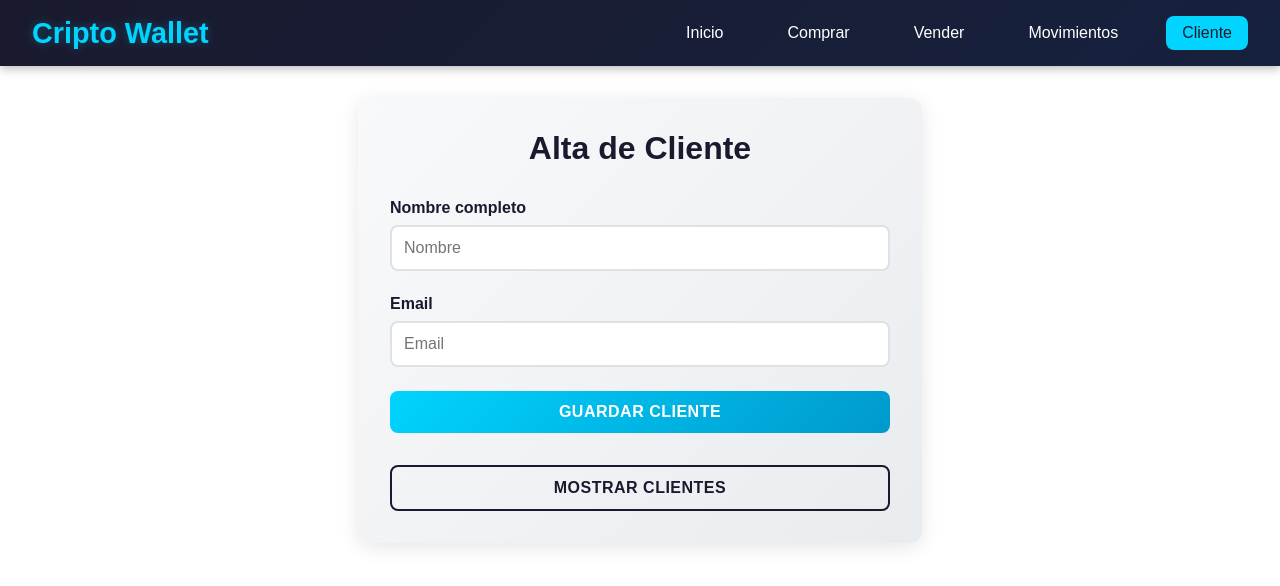
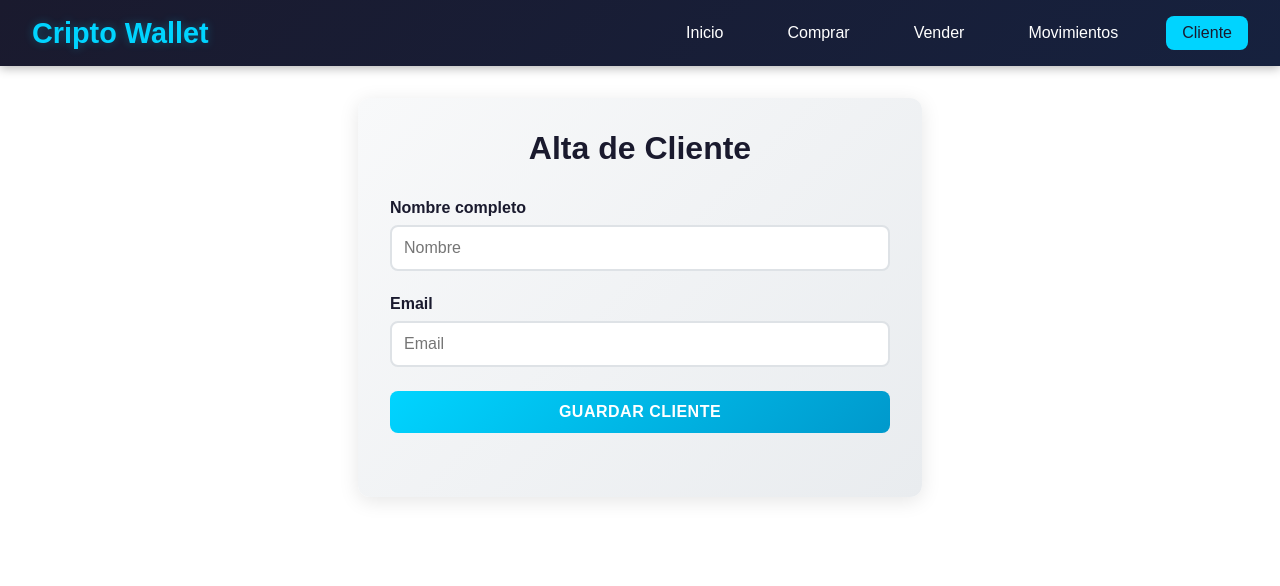
Before and after one commit to leacarp/TPFinal_Frontend_Programacion, a Vue app: page /cliente in a window 1280 px wide. Shown: the top 586 px of the page. Built offline with nearby package versions, Linux system fonts and the light colour scheme.

Commit message:
removimos boton de mostrar clientes

```diff
--- a/src/views/ClienteView.vue
+++ b/src/views/ClienteView.vue
@@ -12,7 +12,6 @@
             </div>
             <button type="submit" class="btn-guardar">Guardar Cliente</button>
         </form>
-        <button @click="mostrarClientes" class="btn-secundario">Mostrar Clientes</button>
     </div>
 </template>
 
@@ -21,18 +20,13 @@ import { ref } from 'vue';
 import { useRouter } from 'vue-router';
 import { useCliente } from '../composables/ClienteComposable';
 
-const { guardarCliente, obtenerClientes } = useCliente();
+const { guardarCliente } = useCliente();
 const router = useRouter();
 
 const cliente = ref({
     nombre: '',
     email: ''
 })
-
-const mostrarClientes = async () => {
-    const res = await obtenerClientes();
-    console.log(res);
-}
 
 const altaCliente = async () => {
     try {
```
